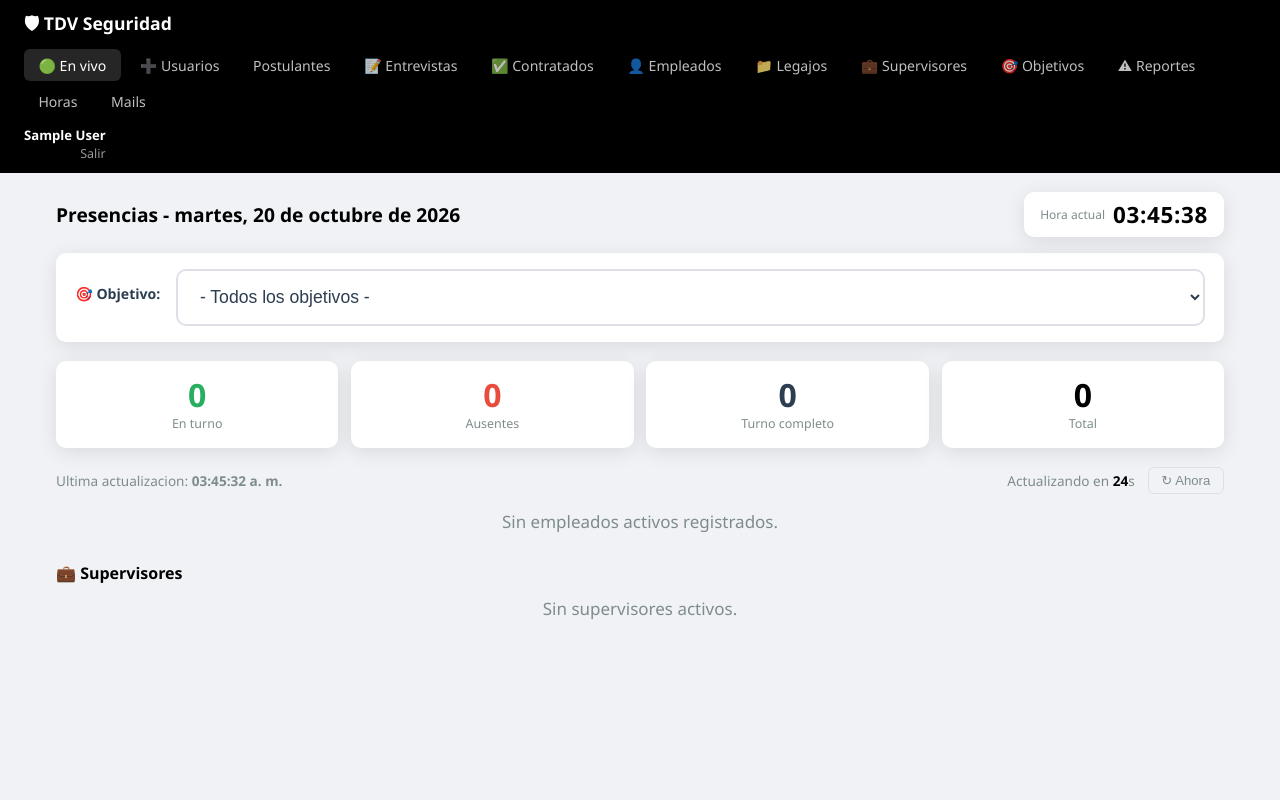
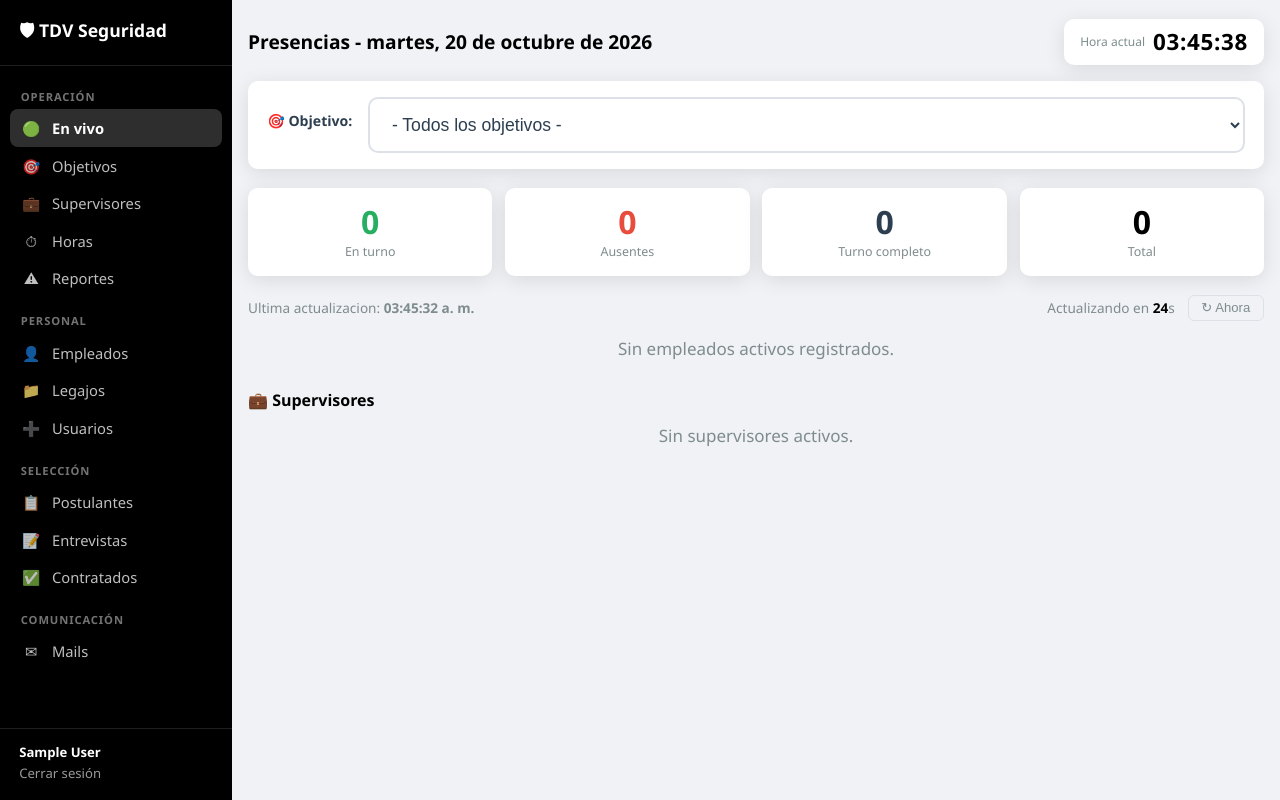
Before and after one commit to joaquinbuhid/tdv_presencias_v2, a PHP site: page /admin/dashboard.php in a window 1280 px wide. Run offline with PHP 8.4, Linux system fonts and the light colour scheme; the visitor is signed in with stand-in values (Sample User, id 1); data comes from the database, SQL or seed files in the repository; data that the repository does not hold is empty.

Commit message:
Admin: menú lateral en lugar de barra superior
En desktop (>=900px) el menú queda fijo a la izquierda con las opciones
agrupadas por sección; en mobile/tablet se muestra una barra superior con
botón hamburguesa que abre el menú como cajón lateral.

Co-Authored-By: Claude Opus 5.5 <noreply@anthropic.com>

```diff
--- a/admin/nav.php
+++ b/admin/nav.php
@@ -5,36 +5,79 @@ $navActual  = basename($_SERVER['SCRIPT_NAME'] ?? '');
 $navNombre  = $_SESSION['nombre_completo'] ?? 'Administrador';
 $navEsAdmin = esAdminReal();
 
-$navItems = [
-    ['archivo' => 'dashboard.php',    'texto' => "\u{1F7E2} En vivo",      'soloAdmin' => true],
-    ['archivo' => 'usuarios.php',     'texto' => "\u{2795} Usuarios",      'soloAdmin' => true],
-    ['archivo' => 'postulantes.php',  'texto' => 'Postulantes',            'soloAdmin' => false],
-    ['archivo' => 'entrevistas.php',  'texto' => "\u{1F4DD} Entrevistas",  'soloAdmin' => false],
-    ['archivo' => 'historial_entrevistas.php', 'texto' => "\u{2705} Contratados", 'soloAdmin' => false],
-    ['archivo' => 'vigiladores.php',  'texto' => "\u{1F464} Empleados",    'soloAdmin' => false],
-    ['archivo' => 'legajos.php',      'texto' => "\u{1F4C1} Legajos",      'soloAdmin' => false],
-    ['archivo' => 'supervisores.php', 'texto' => "\u{1F4BC} Supervisores", 'soloAdmin' => false],
-    ['archivo' => 'objetivos.php',    'texto' => "\u{1F3AF} Objetivos",    'soloAdmin' => true],
-    ['archivo' => 'reportes.php',     'texto' => "\u{26A0} Reportes",      'soloAdmin' => true, 'badge' => true],
-    ['archivo' => 'liquidacion.php',  'texto' => 'Horas',                  'soloAdmin' => false],
-    ['archivo' => 'enviar_mails.php', 'texto' => 'Mails',                  'soloAdmin' => false],
+$navGrupos = [
+    'Operación' => [
+        ['archivo' => 'dashboard.php',    'icono' => "\u{1F7E2}", 'texto' => 'En vivo',      'soloAdmin' => true],
+        ['archivo' => 'objetivos.php',    'icono' => "\u{1F3AF}", 'texto' => 'Objetivos',    'soloAdmin' => true],
+        ['archivo' => 'supervisores.php', 'icono' => "\u{1F4BC}", 'texto' => 'Supervisores', 'soloAdmin' => false],
+        ['archivo' => 'liquidacion.php',  'icono' => "\u{23F1}",  'texto' => 'Horas',        'soloAdmin' => false],
+        ['archivo' => 'reportes.php',     'icono' => "\u{26A0}",  'texto' => 'Reportes',     'soloAdmin' => true, 'badge' => true],
+    ],
+    'Personal' => [
+        ['archivo' => 'vigiladores.php',  'icono' => "\u{1F464}", 'texto' => 'Empleados',    'soloAdmin' => false],
+        ['archivo' => 'legajos.php',      'icono' => "\u{1F4C1}", 'texto' => 'Legajos',      'soloAdmin' => false],
+        ['archivo' => 'usuarios.php',     'icono' => "\u{2795}",  'texto' => 'Usuarios',     'soloAdmin' => true],
+    ],
+    'Selección' => [
+        ['archivo' => 'postulantes.php',  'icono' => "\u{1F4CB}", 'texto' => 'Postulantes',  'soloAdmin' => false],
+        ['archivo' => 'entrevistas.php',  'icono' => "\u{1F4DD}", 'texto' => 'Entrevistas',  'soloAdmin' => false],
+        ['archivo' => 'historial_entrevistas.php', 'icono' => "\u{2705}", 'texto' => 'Contratados', 'soloAdmin' => false],
+    ],
+    'Comunicación' => [
+        ['archivo' => 'enviar_mails.php', 'icono' => "\u{2709}",  'texto' => 'Mails',        'soloAdmin' => false],
+    ],
 ];
 ?>
-<nav class="admin-nav">
+<header class="side-topbar">
+    <button type="button" class="side-toggle" id="sideToggle" aria-label="Abrir menú" aria-controls="sideNav" aria-expanded="false">
+        <span></span><span></span><span></span>
+    </button>
     <div class="brand">&#x1F6E1; TDV Seguridad</div>
-    <div class="nav-links">
-        <?php foreach ($navItems as $item): ?>
-            <?php if ($item['soloAdmin'] && !$navEsAdmin) continue; ?>
-            <a href="<?= $item['archivo'] ?>"<?= $navActual === $item['archivo'] ? ' class="active"' : '' ?>>
-                <?= htmlspecialchars($item['texto']) ?>
-                <?php if (!empty($item['badge'])): ?>
-                    <span class="nav-badge" id="navBadge" style="display:none;">0</span>
-                <?php endif; ?>
-            </a>
+</header>
+
+<div class="side-backdrop" id="sideBackdrop"></div>
+
+<nav class="side-nav" id="sideNav" aria-label="Menú principal">
+    <div class="brand">&#x1F6E1; TDV Seguridad</div>
+
+    <div class="side-links">
+        <?php foreach ($navGrupos as $grupo => $items): ?>
+            <?php $items = array_filter($items, fn($i) => !$i['soloAdmin'] || $navEsAdmin); ?>
+            <?php if (!$items) continue; ?>
+            <div class="side-group"><?= htmlspecialchars($grupo) ?></div>
+            <?php foreach ($items as $item): ?>
+                <a href="<?= $item['archivo'] ?>"<?= $navActual === $item['archivo'] ? ' class="active" aria-current="page"' : '' ?>>
+                    <span class="side-icon"><?= $item['icono'] ?></span>
+                    <span class="side-text"><?= htmlspecialchars($item['texto']) ?></span>
+                    <?php if (!empty($item['badge'])): ?>
+                        <span class="nav-badge" id="navBadge" style="display:none;">0</span>
+                    <?php endif; ?>
+                </a>
+            <?php endforeach; ?>
         <?php endforeach; ?>
     </div>
-    <div class="nav-user">
+
+    <div class="side-user">
         <strong><?= htmlspecialchars($navNombre) ?></strong>
-        <a href="../api/logout.php">Salir</a>
+        <a href="../api/logout.php">Cerrar sesión</a>
     </div>
 </nav>
+
+<script>
+(function () {
+    const nav      = document.getElementById('sideNav');
+    const toggle   = document.getElementById('sideToggle');
+    const backdrop = document.getElementById('sideBackdrop');
+
+    function setOpen(open) {
+        document.body.classList.toggle('side-open', open);
+        toggle.setAttribute('aria-expanded', open ? 'true' : 'false');
+        toggle.setAttribute('aria-label', open ? 'Cerrar menú' : 'Abrir menú');
+    }
+
+    toggle.addEventListener('click', () => setOpen(!document.body.classList.contains('side-open')));
+    backdrop.addEventListener('click', () => setOpen(false));
+    nav.addEventListener('click', e => { if (e.target.closest('a')) setOpen(false); });
+    document.addEventListener('keydown', e => { if (e.key === 'Escape') setOpen(false); });
+})();
+</script>
--- a/css/admin.css
+++ b/css/admin.css
@@ -77,3 +77,181 @@
 @media (max-width: 600px) {
     .admin-nav { padding: .6rem 1rem; }
 }
+
+/* ============================================================
+   TDV - Menú lateral de backoffice (admin)
+   Desktop: sidebar fijo. Mobile/tablet: barra superior + cajón.
+   ============================================================ */
+
+:root { --side-w: 232px; }
+
+body:has(> .side-nav) { padding-left: var(--side-w); }
+
+.side-nav {
+    position: fixed;
+    top: 0;
+    left: 0;
+    bottom: 0;
+    width: var(--side-w);
+    background: var(--primary-dk);
+    color: #fff;
+    display: flex;
+    flex-direction: column;
+    z-index: 500;
+}
+
+.side-nav .brand {
+    font-weight: 700;
+    font-size: 1.1rem;
+    padding: 1.1rem 1.2rem;
+    border-bottom: 1px solid rgba(255, 255, 255, .12);
+    white-space: nowrap;
+}
+
+.side-links {
+    flex: 1;
+    overflow-y: auto;
+    padding: .4rem .6rem 1rem;
+}
+
+.side-group {
+    color: rgba(255, 255, 255, .45);
+    font-size: .7rem;
+    font-weight: 700;
+    letter-spacing: .08em;
+    text-transform: uppercase;
+    padding: 1rem .7rem .35rem;
+}
+
+.side-links a {
+    display: flex;
+    align-items: center;
+    gap: .65rem;
+    color: rgba(255, 255, 255, .75);
+    text-decoration: none;
+    padding: .55rem .7rem;
+    border-radius: 8px;
+    font-size: .92rem;
+    transition: background .2s, color .2s;
+}
+
+.side-links a:hover {
+    background: rgba(255, 255, 255, .1);
+    color: #fff;
+}
+
+.side-links a.active {
+    background: rgba(255, 255, 255, .18);
+    color: #fff;
+    font-weight: 600;
+}
+
+.side-icon {
+    width: 1.3rem;
+    text-align: center;
+    flex-shrink: 0;
+}
+
+.side-text { flex: 1; }
+
+.side-links .nav-badge {
+    position: static;
+    margin-left: auto;
+}
+
+.side-user {
+    border-top: 1px solid rgba(255, 255, 255, .12);
+    padding: .9rem 1.2rem 1.1rem;
+    font-size: .82rem;
+    color: rgba(255, 255, 255, .7);
+}
+
+.side-user strong {
+    display: block;
+    color: #fff;
+    overflow: hidden;
+    text-overflow: ellipsis;
+    white-space: nowrap;
+    margin-bottom: .2rem;
+}
+
+.side-user a {
+    color: rgba(255, 255, 255, .6);
+    text-decoration: none;
+}
+
+.side-user a:hover { color: #fff; }
+
+/* Barra superior y fondo: sólo en pantallas chicas */
+.side-topbar,
+.side-backdrop { display: none; }
+
+@media (max-width: 899px) {
+    body:has(> .side-nav) { padding-left: 0; }
+
+    .side-topbar {
+        display: flex;
+        align-items: center;
+        gap: .8rem;
+        position: sticky;
+        top: 0;
+        z-index: 400;
+        background: var(--primary-dk);
+        color: #fff;
+        padding: .6rem 1rem;
+    }
+
+    .side-topbar .brand {
+        font-weight: 700;
+        font-size: 1.05rem;
+    }
+
+    .side-toggle {
+        width: 40px;
+        height: 40px;
+        display: flex;
+        flex-direction: column;
+        justify-content: center;
+        gap: 5px;
+        padding: 0 9px;
+        background: transparent;
+        border: 1px solid rgba(255, 255, 255, .25);
+        border-radius: 8px;
+        cursor: pointer;
+    }
+
+    .side-toggle span {
+        display: block;
+        height: 2px;
+        background: #fff;
+        border-radius: 1px;
+    }
+
+    .side-nav {
+        width: min(280px, 85vw);
+        transform: translateX(-100%);
+        transition: transform .25s ease;
+        box-shadow: 4px 0 24px rgba(0, 0, 0, .3);
+    }
+
+    .side-links a { padding: .75rem .7rem; font-size: 1rem; }
+
+    body.side-open { overflow: hidden; }
+    body.side-open .side-nav { transform: translateX(0); }
+
+    .side-backdrop {
+        display: block;
+        position: fixed;
+        inset: 0;
+        background: rgba(0, 0, 0, .45);
+        z-index: 450;
+        opacity: 0;
+        pointer-events: none;
+        transition: opacity .25s ease;
+    }
+
+    body.side-open .side-backdrop {
+        opacity: 1;
+        pointer-events: auto;
+    }
+}
```
